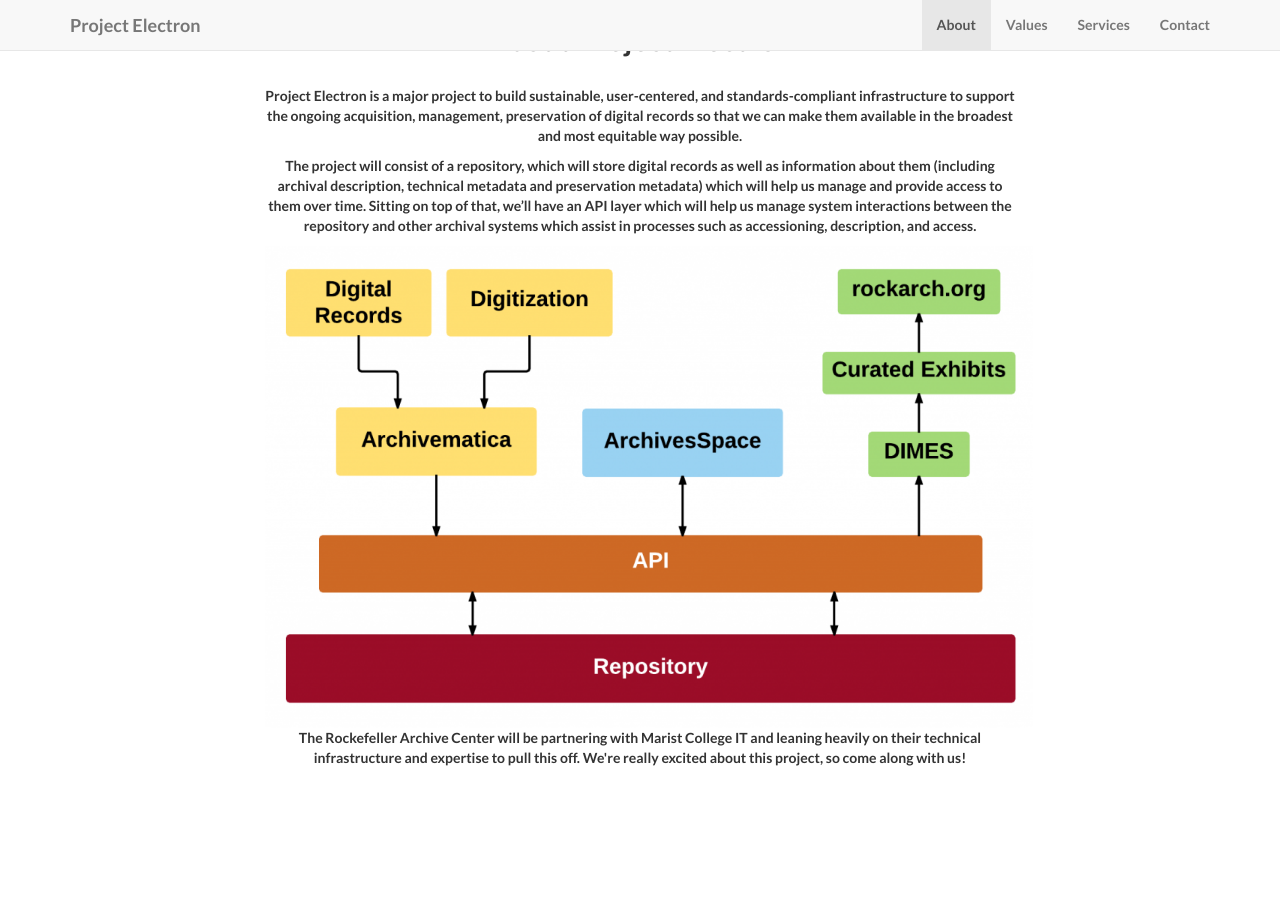
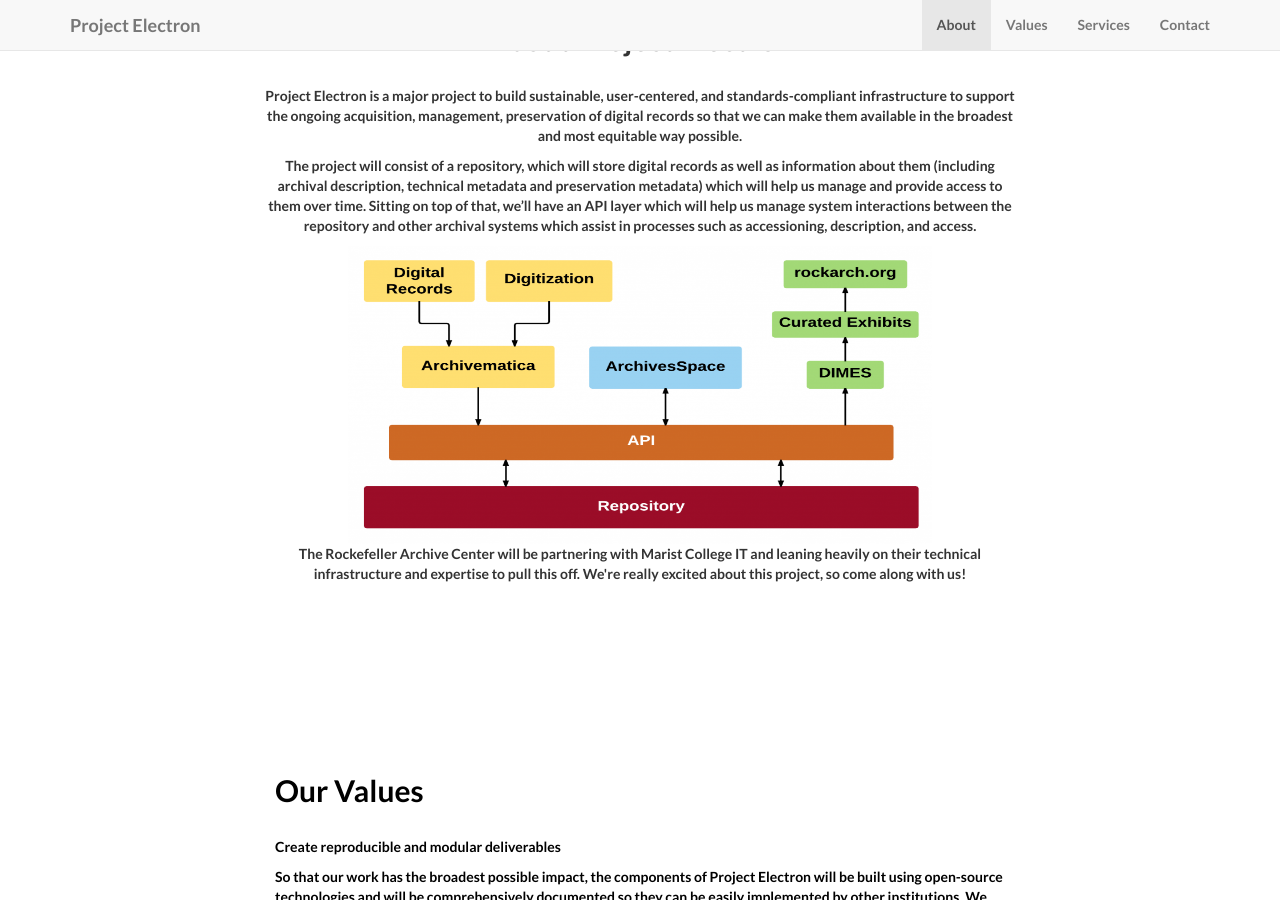
Before and after one commit to RockefellerArchiveCenter/project_electron, a Jekyll site: the page built from index.html, in a window 1280 px wide and 900 px high, scrolled down 814 px. Built offline with Jekyll 4.4.1, drawn with Linux system fonts in a browser that asks for light colours.

Commit message:
aligning image

```diff
--- a/_includes/about.html
+++ b/_includes/about.html
@@ -7,7 +7,7 @@
           <br/>
             <p>Project Electron is a major project to build sustainable, user-centered, and standards-compliant infrastructure to support the ongoing acquisition, management, preservation of digital records so that we can make them available in the broadest and most equitable way possible.</p>
             <p>The project will consist of a repository, which will store digital records as well as information about them (including archival description, technical metadata and preservation metadata) which will help us manage and provide access to them over time. Sitting on top of that, we’ll have an API layer which will help us manage system interactions between the repository and other archival systems which assist in processes such as accessioning, description, and access.</p>
-            <img src="/project_electron/img/project_electron.png" alt="Project Electron outline" align="middle" style="width:768px;height:482px">
+            <img src="/project_electron/img/project_electron.png" alt="Project Electron outline" align="middle" style="width:584px;height:298px">
             <p>The Rockefeller Archive Center will be partnering with Marist College IT and leaning heavily on their technical infrastructure and expertise to pull this off. We're really excited about this project, so come along with us!</p>
             <br/>
           </div>
```
